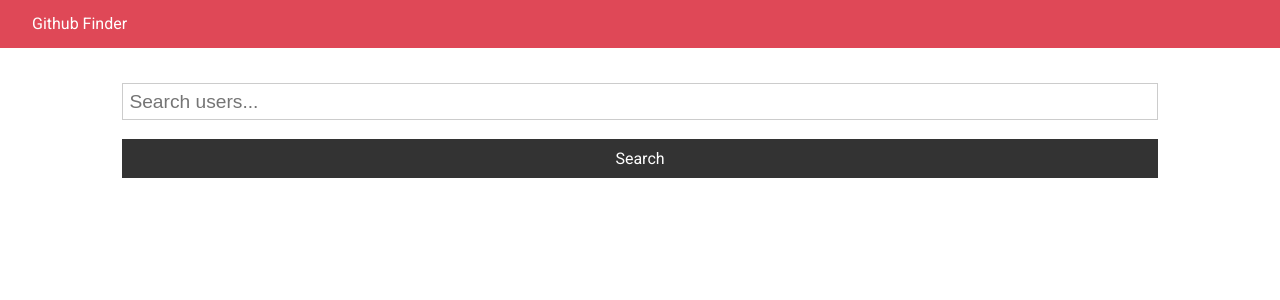
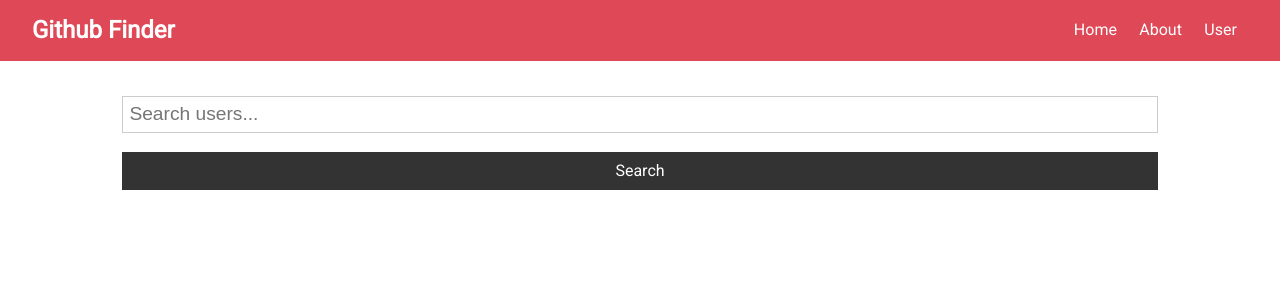
Before and after one commit to Manodevi/github-finder, a React (Create React App) app: page / in a window 1280 px wide. Shown: the top 300 px of the page. Built offline with nearby package versions, Linux system fonts and the light colour scheme; the HTML template or start-up script is replaced by a standard one.

Commit message:
Added links About and User in navbar

```diff
--- a/src/layout/Navbar.js
+++ b/src/layout/Navbar.js
@@ -1,5 +1,6 @@
 import React from 'react';
 import PropTypes from 'prop-types';
+import { Link } from 'react-router-dom';
 
 class Navbar extends React.Component {
   static defaultProps = {
@@ -13,9 +14,16 @@
   render () {
     return (
       <nav className="navbar bg-primary">
-        <div>
+        <h1>
           <i className={this.props.icon} /> {this.props.title}
-        </div>
+        </h1>
+        <ul>
+          <li>
+            <Link to="/">Home</Link>
+            <Link to="/about">About</Link>
+            <Link to={`/user/${this.props.login}`}>User</Link>
+          </li>
+        </ul>
       </nav>
     );
   }
```
